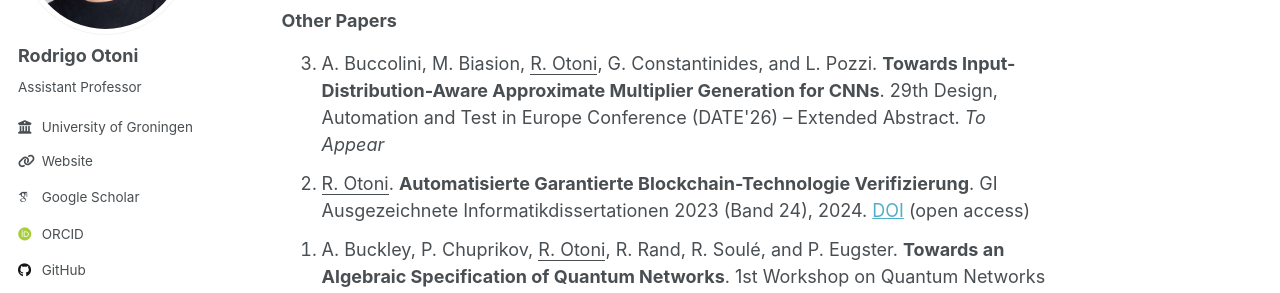
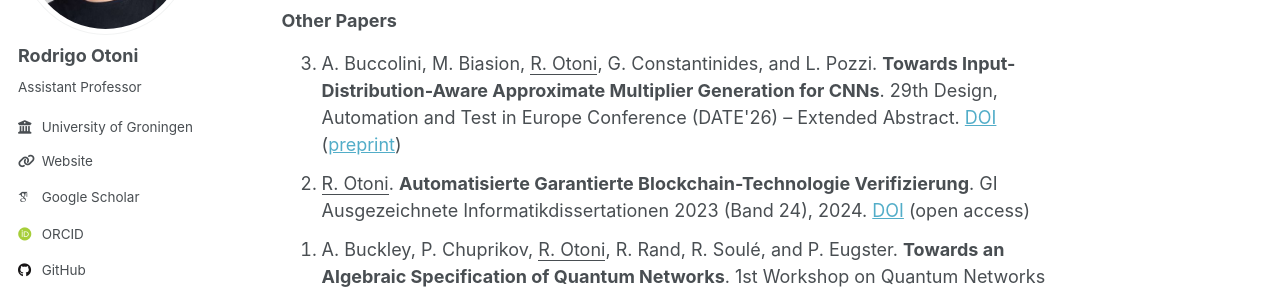
Before and after one commit to rodrigo7491/rodrigo7491.github.io, a Jekyll site: the page built from _pages/publications.md, in a window 1280 px wide and 900 px high, scrolled down 1494 px. Shown: the part 248-541 px from the top of the window. Built offline with Jekyll 4.4.1, drawn with Linux system fonts in a browser that asks for light colours; some web fonts are replaced.

Commit message:
add DATE26 paper

```diff
--- a/_pages/publications.md
+++ b/_pages/publications.md
@@ -155,7 +155,8 @@ A. Buccolini, M. Biasion, <ins>R. Otoni</ins>, G. Constantinides, and L. Pozzi.
 <b>Towards Input-Distribution-Aware Approximate Multiplier Generation for CNNs</b>.
 29th Design, Automation and Test in Europe Conference (DATE'26)
 &ndash; Extended Abstract.
-<i>To Appear</i>
+<a href="https://doi.org/10.23919/DATE69613.2026.11539581">DOI</a>
+(<a href="https://rodrigo7491.github.io/files/papers/Towards_Input-Distribution-Aware_Approximate_Multiplier_Generation_for_CNNs.pdf">preprint</a>)
 </li>
 
 <li>
```
Also changed, not shown: 1 other file.
